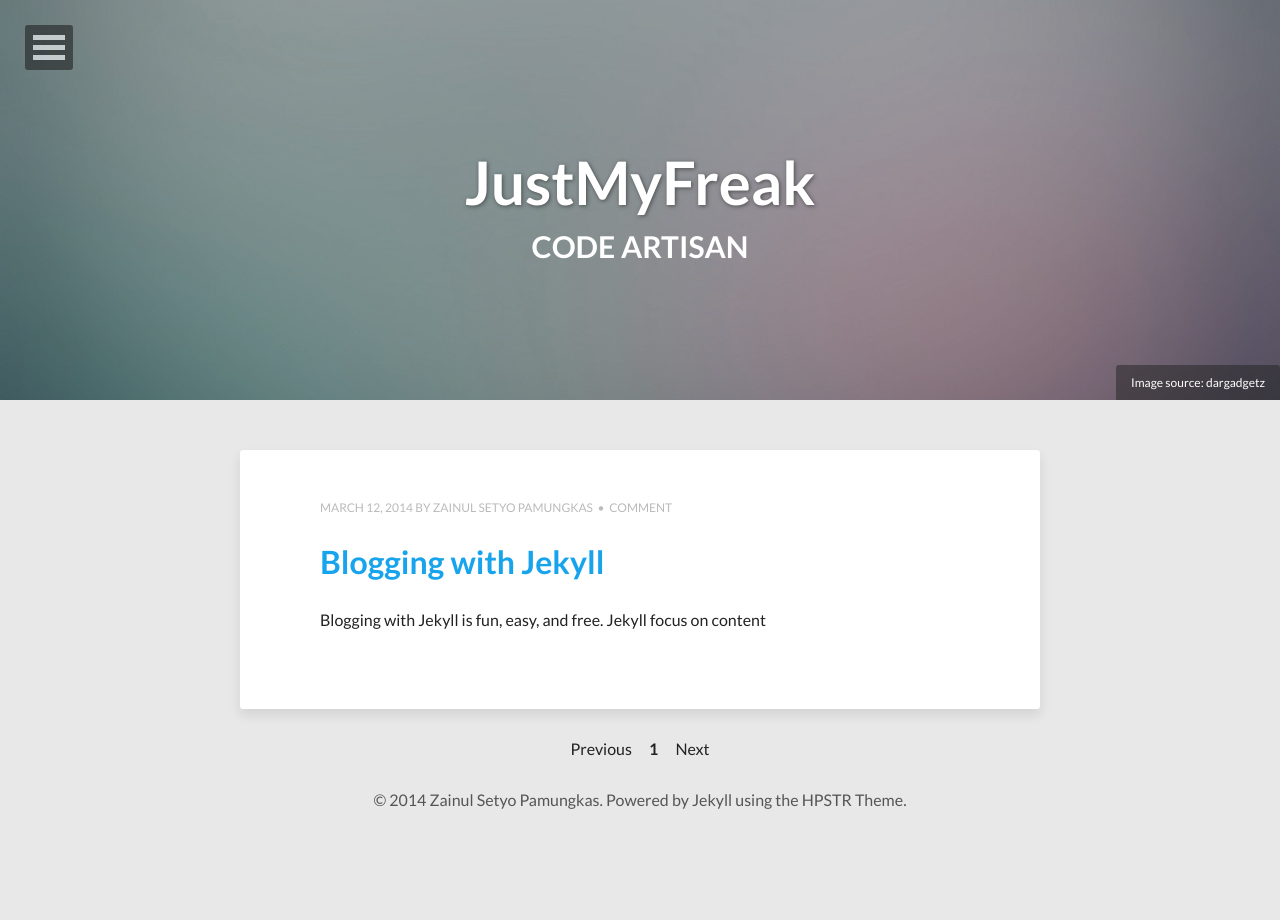
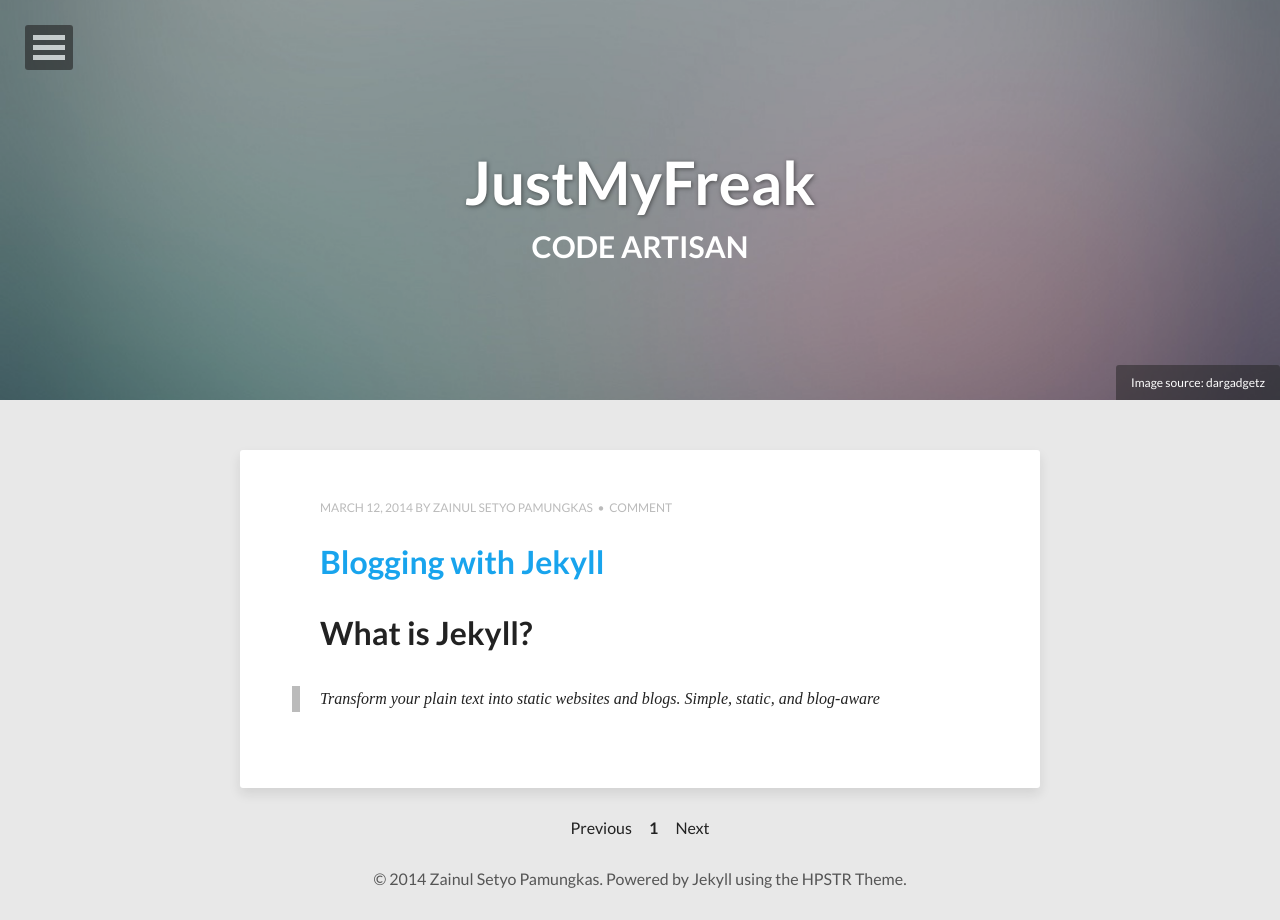
Before and after one commit to justmyfreak/justmyfreak.github.io, a Jekyll site: the page built from index.html, in a window 1280 px wide. Built offline with Jekyll 4.4.1, drawn with Linux system fonts in a browser that asks for light colours; nearby versions of some CDN libraries; the list of posts is cut into pages by our own code.

Commit message:
remove custom excerpt

```diff
--- a/_posts/2014-03-12-blogging-with-jekyll.md
+++ b/_posts/2014-03-12-blogging-with-jekyll.md
@@ -6,7 +6,6 @@ comments: true
 share: true
 
 published: true;
-excerpt: "Blogging with Jekyll is fun, easy, and free. Jekyll focus on content"
 ---
 
 # What is Jekyll?
--- a/index.html
+++ b/index.html
@@ -21,9 +21,7 @@ image:
     {% endif %}
   </header>
   <div class="entry-content">
-    {% if post.excerpt %}
     {{ post.excerpt }}
-    {% endif %}
   </div><!-- /.entry-content -->
 </article><!-- /.hentry -->
 {% endif %}
```
